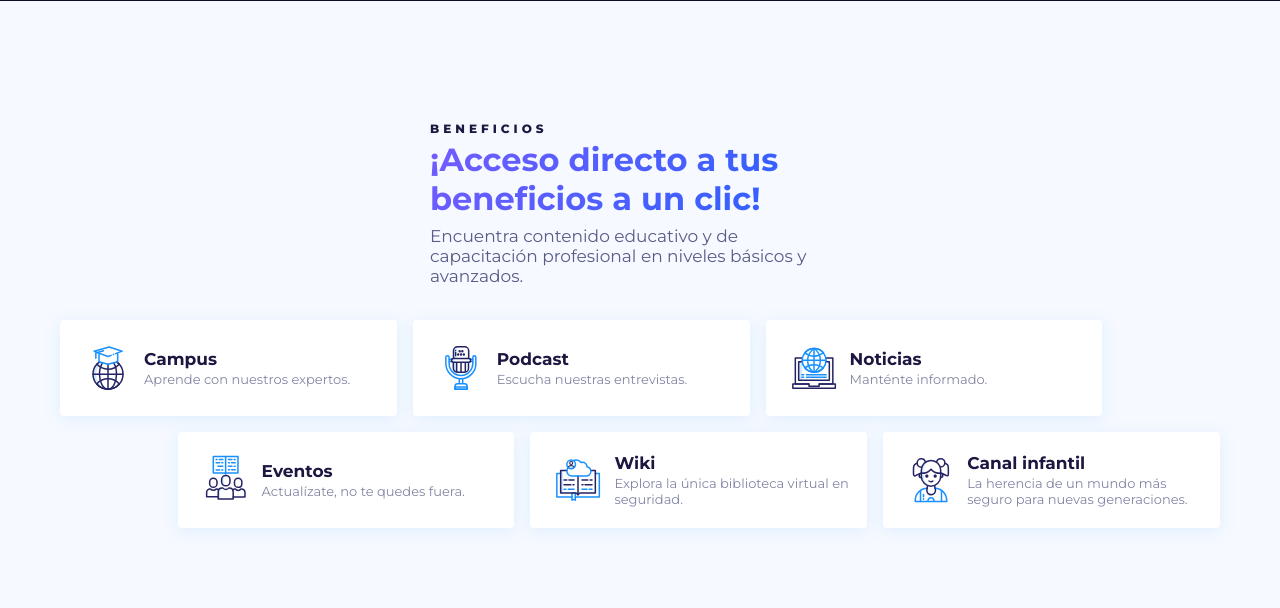
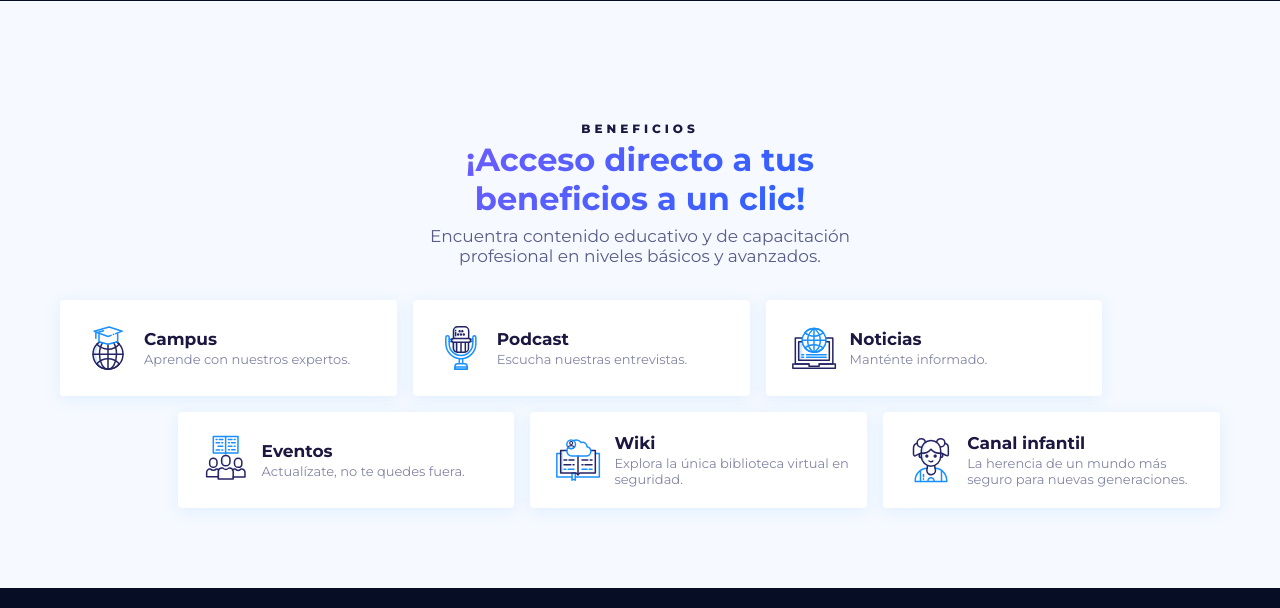
Before and after one commit to JoksanHub/HubStaticPage, a PHP site: page / in a window 1280 px wide. Shown: the part 649-1257 px from the top of the page. Run offline with PHP 8.4, Linux system fonts and the light colour scheme.

Commit message:
Benefits section updated

```diff
--- a/sass/components.scss
+++ b/sass/components.scss
@@ -195,10 +195,18 @@
         margin: 0;
     }
 }
-
+@media only screen and (min-width: 410px) {
+    .title-secondary {
+        .descriptor,
+        .title,
+        .description {
+            text-align: center;
+        }
+    }
+}
 @media only screen and (min-width: 768px) {
     .title-secondary {
-        max-width: 360px;
+        max-width: 380px;
         margin-bottom: 20px;
 
         .descriptor { font-size: 11px; }
@@ -209,7 +217,7 @@
 
 @media only screen and (min-width: 1024px) {
     .title-secondary {
-        max-width: 360px;
+        max-width: 420px;
         margin-bottom: 28px;
 
         .title { font-size: 28px; }
@@ -219,7 +227,7 @@
 
 @media only screen and (min-width: 1220px) {
     .title-secondary {
-        max-width: 420px;
+        max-width: 450px;
         margin-bottom: 34px;
 
         .descriptor { font-size: 12px; }
@@ -230,7 +238,7 @@
 
 @media only screen and (min-width: 1440px) {
     .title-secondary {
-        max-width: 460px;
+        max-width: 475px;
         margin-bottom: 42px;
 
         .descriptor { font-size: 13px; }
--- a/style.css
+++ b/style.css
@@ -784,9 +784,16 @@
   margin: 0;
 }
 
+@media only screen and (min-width: 410px) {
+  .title-secondary .descriptor,
+.title-secondary .title,
+.title-secondary .description {
+    text-align: center;
+  }
+}
 @media only screen and (min-width: 768px) {
   .title-secondary {
-    max-width: 360px;
+    max-width: 380px;
     margin-bottom: 20px;
   }
   .title-secondary .descriptor {
@@ -801,7 +808,7 @@
 }
 @media only screen and (min-width: 1024px) {
   .title-secondary {
-    max-width: 360px;
+    max-width: 420px;
     margin-bottom: 28px;
   }
   .title-secondary .title {
@@ -813,7 +820,7 @@
 }
 @media only screen and (min-width: 1220px) {
   .title-secondary {
-    max-width: 420px;
+    max-width: 450px;
     margin-bottom: 34px;
   }
   .title-secondary .descriptor {
@@ -828,7 +835,7 @@
 }
 @media only screen and (min-width: 1440px) {
   .title-secondary {
-    max-width: 460px;
+    max-width: 475px;
     margin-bottom: 42px;
   }
   .title-secondary .descriptor {
```
Also changed, not shown: 1 other file.
